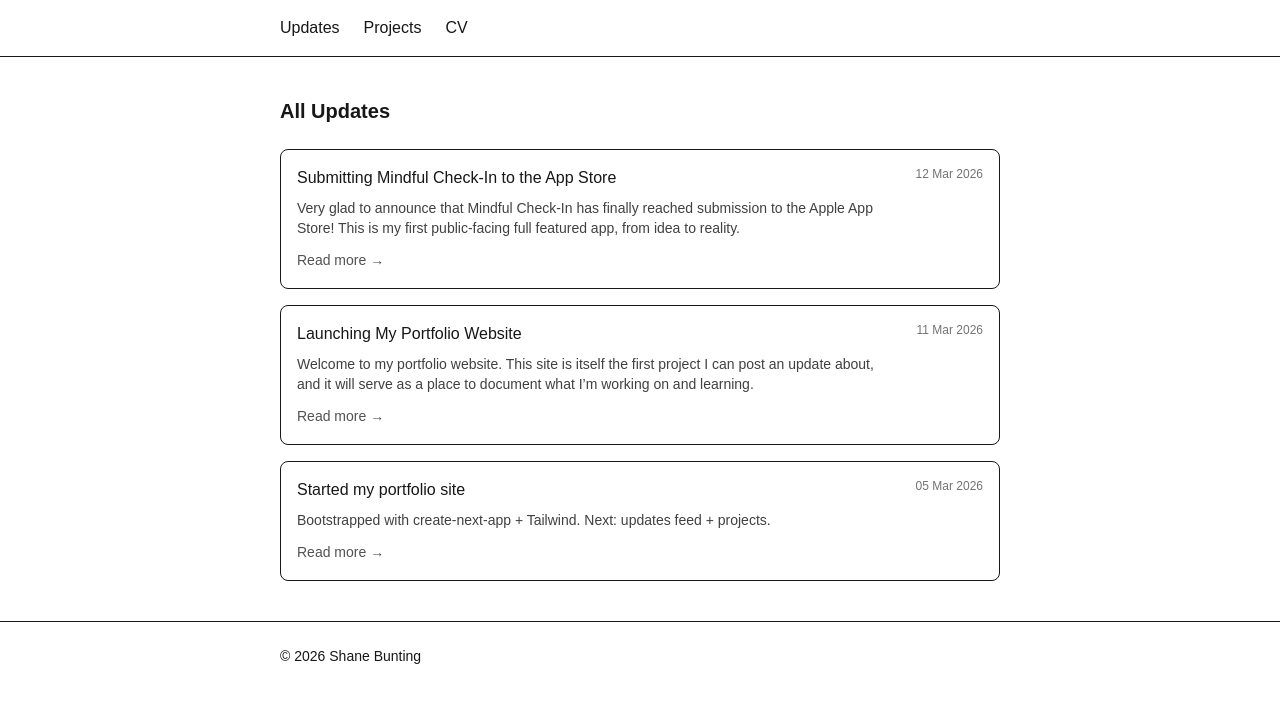
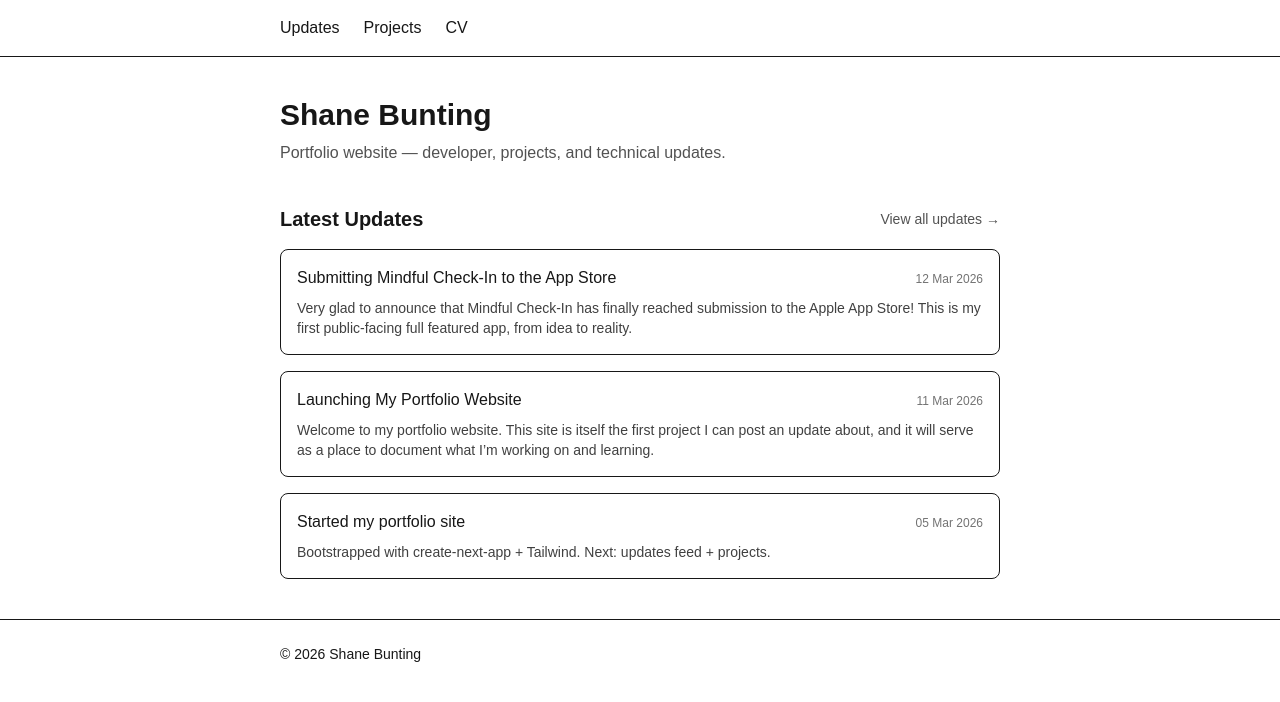
Before and after one commit to SB1501/sb-portfolio, a Next.js app: page /updates in a window 1280 px wide. Shown: the top 702 px of the page. Built offline with nearby package versions, Linux system fonts and the light colour scheme.

Commit message:
Show latest updates only on homepage, differentiation from updates page

```diff
--- a/app/page.tsx
+++ b/app/page.tsx
@@ -1,7 +1,7 @@
+import Link from "next/link";
 import { getUpdates } from "@/lib/updates";
 
 function formatDate(iso: string) {
-  // Expecting YYYY-MM-DD; this keeps it simple and consistent
   const d = new Date(iso);
   return d.toLocaleDateString("en-GB", {
     day: "2-digit",
@@ -18,7 +18,7 @@ export default function Home() {
       <header className="mb-8">
         <h1 className="text-3xl font-bold">Shane Bunting</h1>
         <p className="mt-2 text-neutral-600">
-          Porftolio Website — Developer, projects, and updates.
+          Portfolio Website — Developer, projects, and updates.
         </p>
       </header>
 
@@ -29,8 +29,13 @@ export default function Home() {
           {updates.map((u) => (
             <li key={u.slug} className="rounded-lg border p-4">
               <div className="flex items-baseline justify-between gap-4">
-                <h2 className="font-medium">{u.title}</h2>
-                <time className="text-xs text-neutral-500">
+                <div>
+                  <Link href={`/updates/${u.slug}`}>
+                    <h2 className="font-medium hover:underline">{u.title}</h2>
+                  </Link>
+                </div>
+
+                <time className="text-xs text-neutral-500 whitespace-nowrap">
                   {formatDate(u.date)}
                 </time>
               </div>
@@ -38,6 +43,13 @@ export default function Home() {
               {u.excerpt && (
                 <p className="mt-2 text-sm text-neutral-700">{u.excerpt}</p>
               )}
+
+              <Link
+                href={`/updates/${u.slug}`}
+                className="mt-3 inline-block text-sm text-neutral-600 hover:underline"
+              >
+                Read more →
+              </Link>
 
               {u.tags.length > 0 && (
                 <div className="mt-3 flex flex-wrap gap-2">
--- a/app/updates/page.tsx
+++ b/app/updates/page.tsx
@@ -1,41 +1,41 @@
 import Link from "next/link";
 import { getUpdates } from "@/lib/updates";
 
-function formatDate(date: string) {
-    return new Date(date).toLocaleDateString("en-GB", {
+function formatDate(iso: string) {
+    return new Date(iso).toLocaleDateString("en-GB", {
         day: "2-digit",
         month: "short",
         year: "numeric",
     });
 }
 
-export default function UpdatesPage() {
-    const updates = getUpdates();
+export default function Home() {
+    const updates = getUpdates().slice(0, 3);
 
     return (
         <main className="mx-auto max-w-3xl px-6 py-10">
-            <h1 className="text-xl font-semibold">All Updates</h1>
+            <header className="mb-10">
+                <h1 className="text-3xl font-bold">Shane Bunting</h1>
+                <p className="mt-2 text-neutral-600">
+                    Portfolio website — developer, projects, and technical updates.
+                </p>
+            </header>
 
-            <ul className="mt-6 space-y-4">
+            <section>
+                <div className="flex items-center justify-between">
+                    <h2 className="text-xl font-semibold">Latest Updates</h2>
+                    <Link href="/updates" className="text-sm text-neutral-600 hover:underline">
+                        View all updates →
+                    </Link>
+                </div>
+
+                <ul className="mt-4 space-y-4">
                     {updates.map((u) => (
-                    <li key={u.slug} className="border rounded-lg p-4">
-                        <div className="flex justify-between gap-4">
+                        <li key={u.slug} className="rounded-lg border p-4">
+                            <div className="flex items-baseline justify-between gap-4">
                                 <div>
                                     <Link href={`/updates/${u.slug}`}>
-                                    <h2 className="font-medium hover:underline">
-                                        {u.title}
-                                    </h2>
-                                </Link>
-
-                                {u.excerpt && (
-                                    <p className="mt-2 text-sm text-neutral-700">{u.excerpt}</p>
-                                )}
-
-                                <Link
-                                    href={`/updates/${u.slug}`}
-                                    className="mt-3 inline-block text-sm text-neutral-600 hover:underline"
-                                >
-                                    Read more →
+                                        <h3 className="font-medium hover:underline">{u.title}</h3>
                                     </Link>
                                 </div>
 
@@ -43,9 +43,14 @@ export default function UpdatesPage() {
                                     {formatDate(u.date)}
                                 </time>
                             </div>
+
+                            {u.excerpt && (
+                                <p className="mt-2 text-sm text-neutral-700">{u.excerpt}</p>
+                            )}
                         </li>
                     ))}
                 </ul>
+            </section>
         </main>
     );
 }
```
Lines whose indentation alone changed are shown as unchanged.
